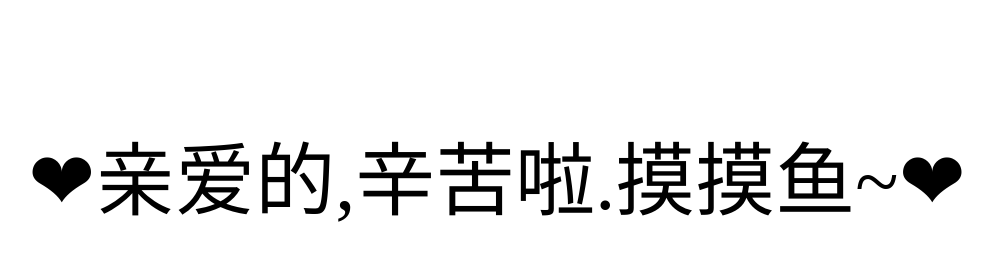
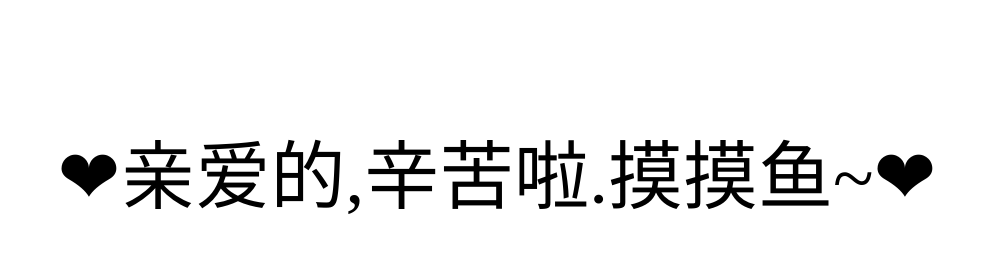
Before and after one commit to xiehongliu/xhl, a plain HTML site: page index.html in a window 1280 px wide. Shown: the whole page, without its empty margins (143-1136 px from the left). Drawn offline with Linux system fonts and the light colour scheme.

Commit message:
Update index.html

```diff
--- a/index.html
+++ b/index.html
@@ -8,7 +8,7 @@
   <br>
   <br>
   <br>
-  <span style="font-size:80px">
+  <span style="font-size:75px">
   ❤亲爱的,辛苦啦.摸摸鱼~❤
   </span>
   </div>
```
